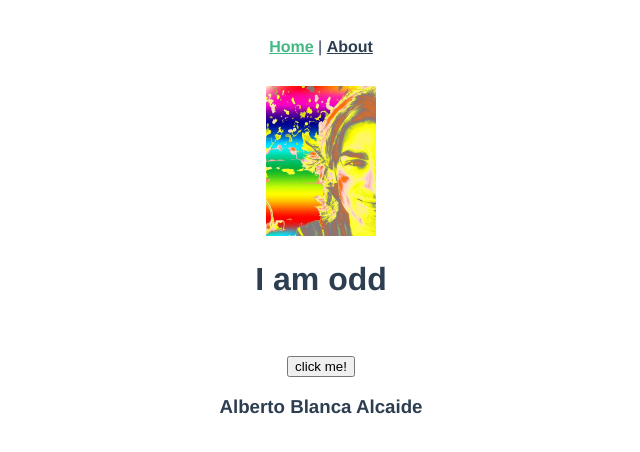
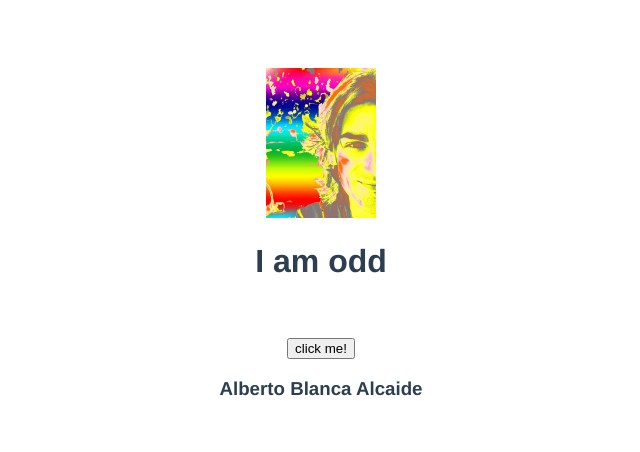
Before and after one commit to ablancaa/app, a Vue app: page / in a window 1280 px wide. Shown: the top 452 px of the page, without its empty margins (319-959 px from the left). Built offline with nearby package versions, Linux system fonts and the light colour scheme.

Commit message:
Cambio efectos

```diff
--- a/src/App.vue
+++ b/src/App.vue
@@ -1,7 +1,7 @@
 <template>
   <nav>
-    <router-link to="/">Home</router-link> |
-    <router-link to="/about">About</router-link>
+    <!-- <router-link to="/">Home</router-link> | -->
+    <!-- <router-link to="/about">About</router-link> -->
   </nav>
   <router-view/>
 </template>
```
